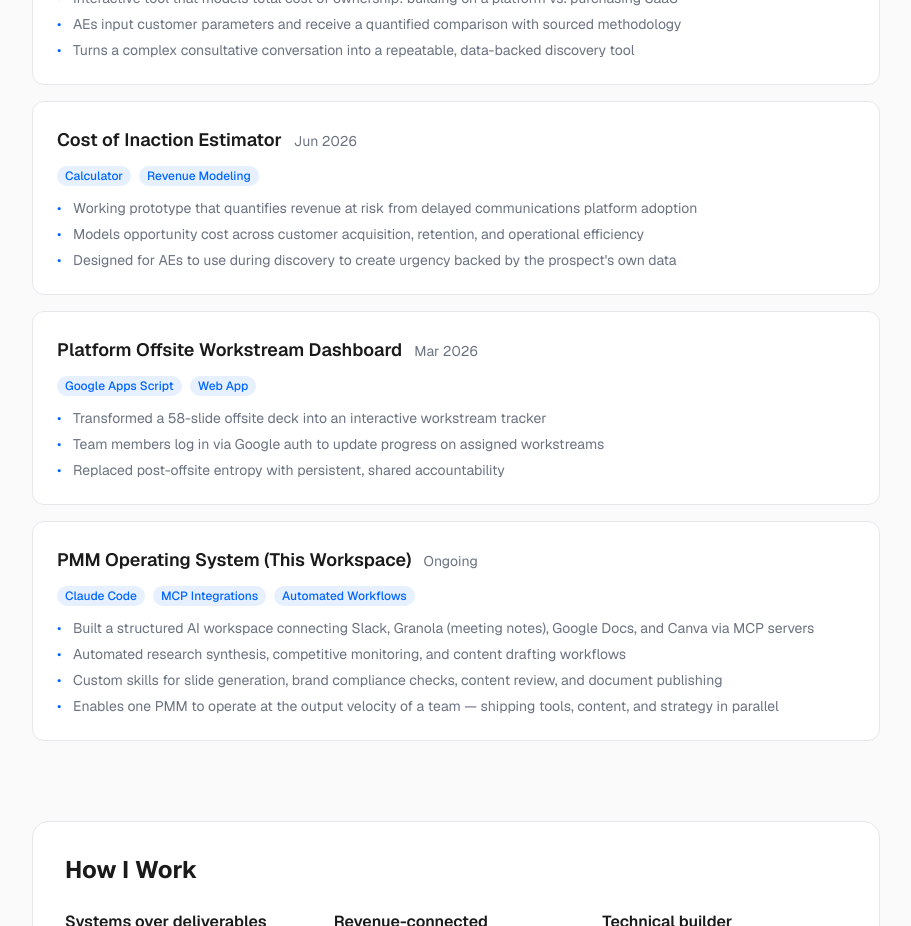
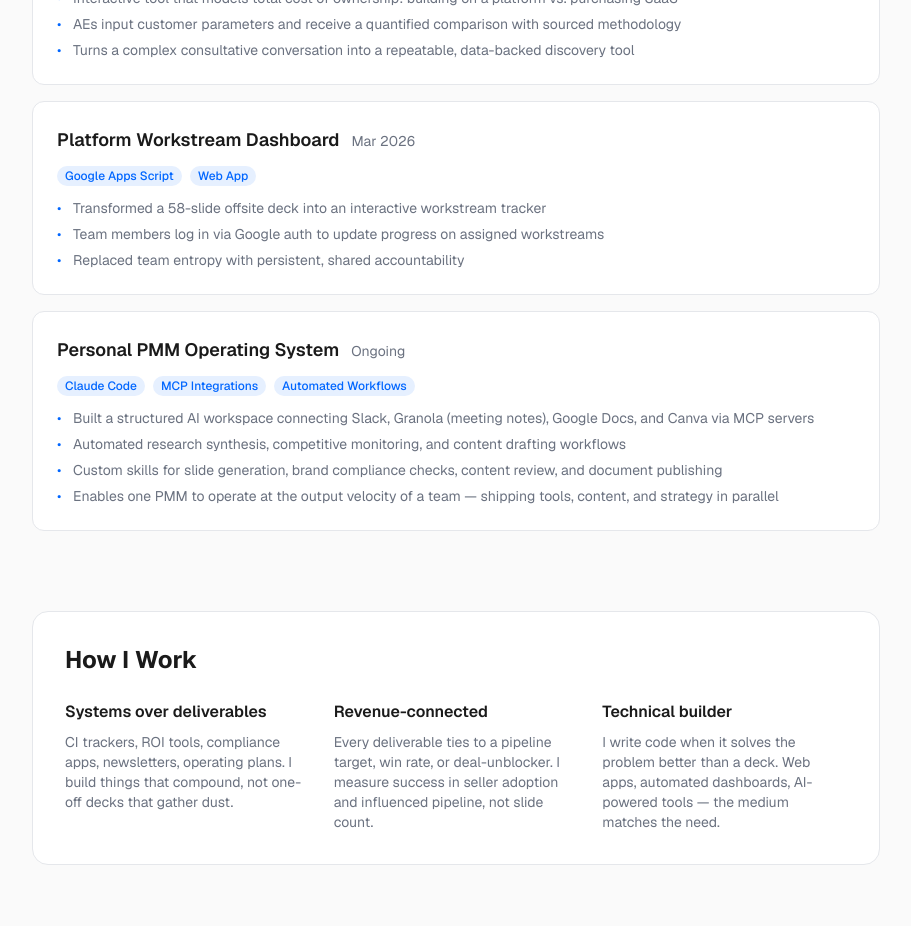
Before and after one commit to ndullur2022/pmm-portfolio, a Next.js app: page / in a window 1280 px wide. Shown: the part 7640-8566 px from the top of the page, without its empty margins (184-1095 px from the left). Built offline with nearby package versions, Linux system fonts and the light colour scheme.

Commit message:
Revise project titles and improve bullet point clarity
Updated project titles and modified bullet points for clarity.

```diff
--- a/src/app/page.tsx
+++ b/src/app/page.tsx
@@ -365,27 +365,17 @@ export default function Page() {
           ]}
         />
         <ProjectCard
-          title="Cost of Inaction Estimator"
-          timeline="Jun 2026"
-          tags={["Calculator", "Revenue Modeling"]}
-          bullets={[
-            "Working prototype that quantifies revenue at risk from delayed communications platform adoption",
-            "Models opportunity cost across customer acquisition, retention, and operational efficiency",
-            "Designed for AEs to use during discovery to create urgency backed by the prospect's own data",
-          ]}
-        />
-        <ProjectCard
-          title="Platform Offsite Workstream Dashboard"
+          title="Platform Workstream Dashboard"
           timeline="Mar 2026"
           tags={["Google Apps Script", "Web App"]}
           bullets={[
             "Transformed a 58-slide offsite deck into an interactive workstream tracker",
             "Team members log in via Google auth to update progress on assigned workstreams",
-            "Replaced post-offsite entropy with persistent, shared accountability",
+            "Replaced team entropy with persistent, shared accountability",
           ]}
         />
         <ProjectCard
-          title="PMM Operating System (This Workspace)"
+          title="Personal PMM Operating System"
           timeline="Ongoing"
           tags={["Claude Code", "MCP Integrations", "Automated Workflows"]}
           bullets={[
```
